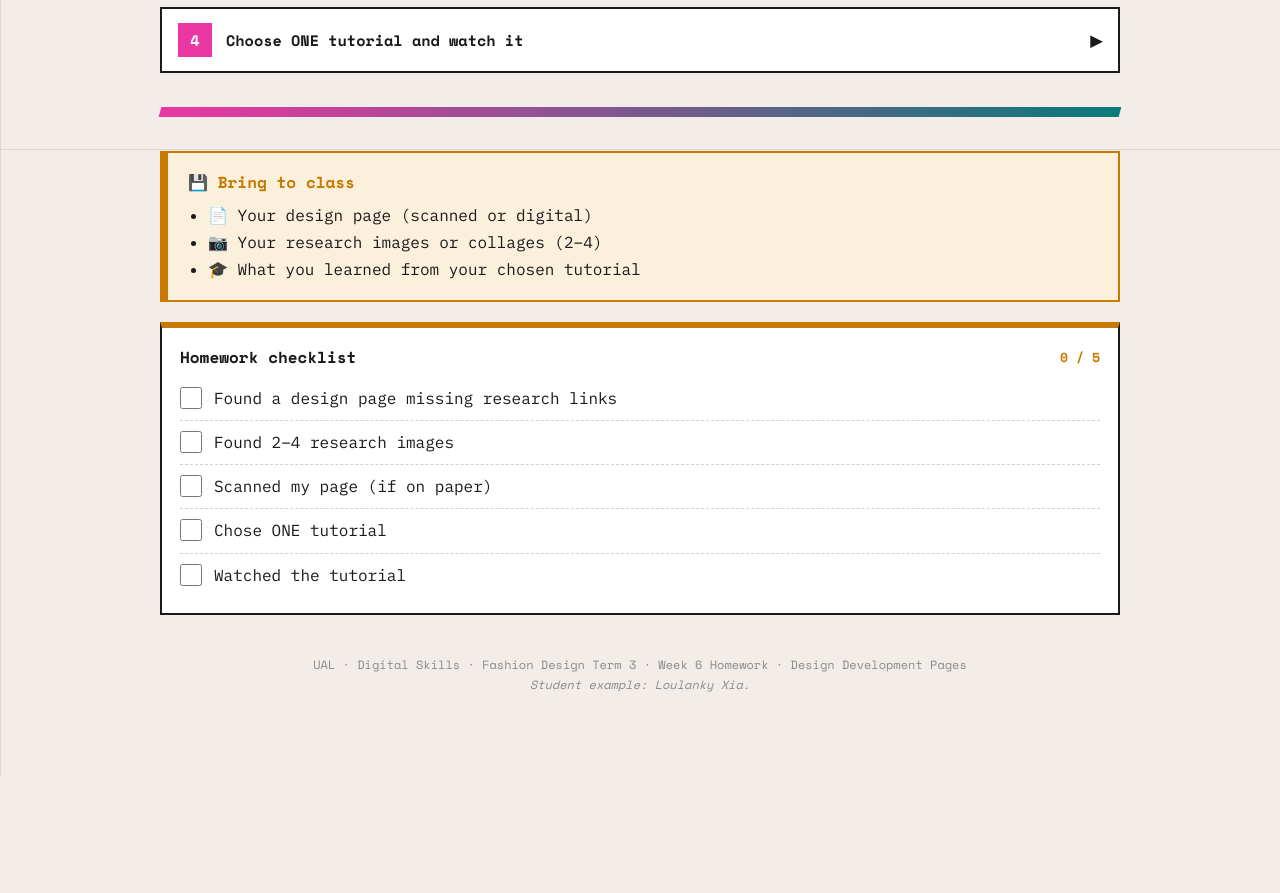
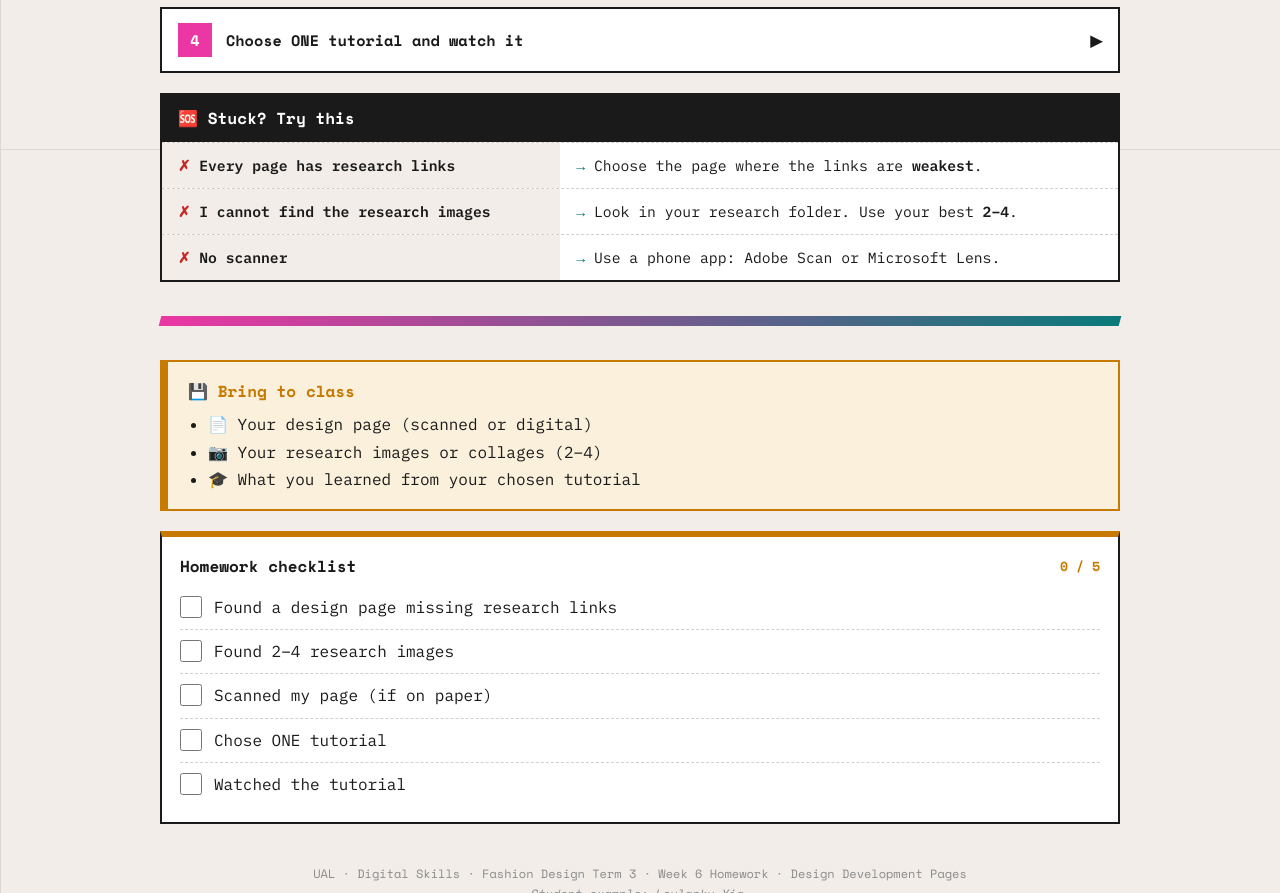
Before and after one commit to hsstokes/Design-Development-Pages-homework, a plain HTML site: page index.html in a window 1280 px wide. Shown: the part 1451-2344 px from the top of the page. Before the commit the page ends 2227 px from the top, so only its background shows below. Drawn offline with nearby package versions, Linux system fonts and the light colour scheme.

Commit message:
Add 'Stuck? Try this' help boxes; match Calligraphr auto clean-up wording
Co-Authored-By: Claude Opus 5.5 <noreply@anthropic.com>
Claude-Session: https://claude.ai/code/session_01NwDAQBXZDBCLKPCgTPTEDm

```diff
--- a/index.html
+++ b/index.html
@@ -443,6 +443,12 @@ img { max-width:100%; }
         </div>
       </div>
     </div>
+    <div class="stuck">
+      <div class="stuck-head">🆘 Stuck? Try this</div>
+      <div class="row"><div class="prob">Every page has research links</div><div class="fix">Choose the page where the links are <strong>weakest</strong>.</div></div>
+      <div class="row"><div class="prob">I cannot find the research images</div><div class="fix">Look in your research folder. Use your best <strong>2–4</strong>.</div></div>
+      <div class="row"><div class="prob">No scanner</div><div class="fix">Use a phone app: Adobe Scan or Microsoft Lens.</div></div>
+    </div>
   <div class="rule"></div>
   <div class="save">
     <div class="title">💾 Bring to class</div>
```
